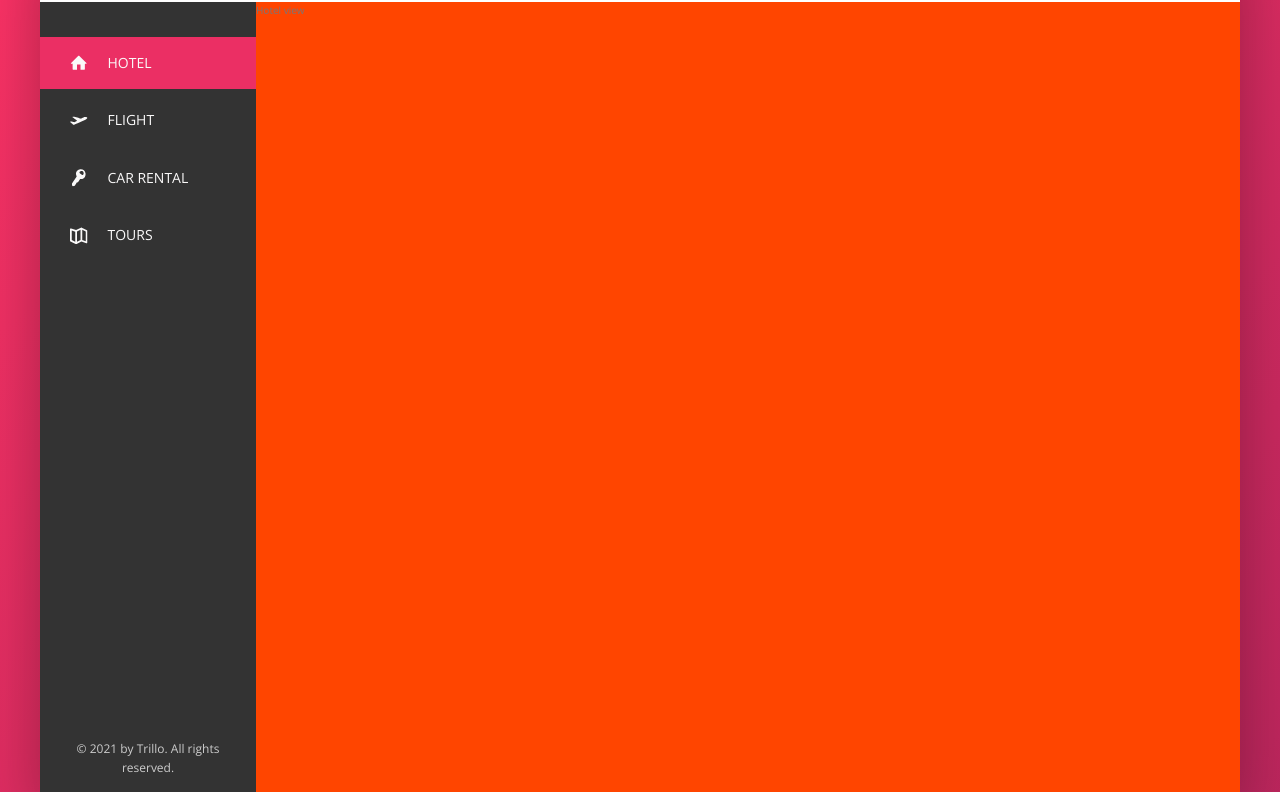
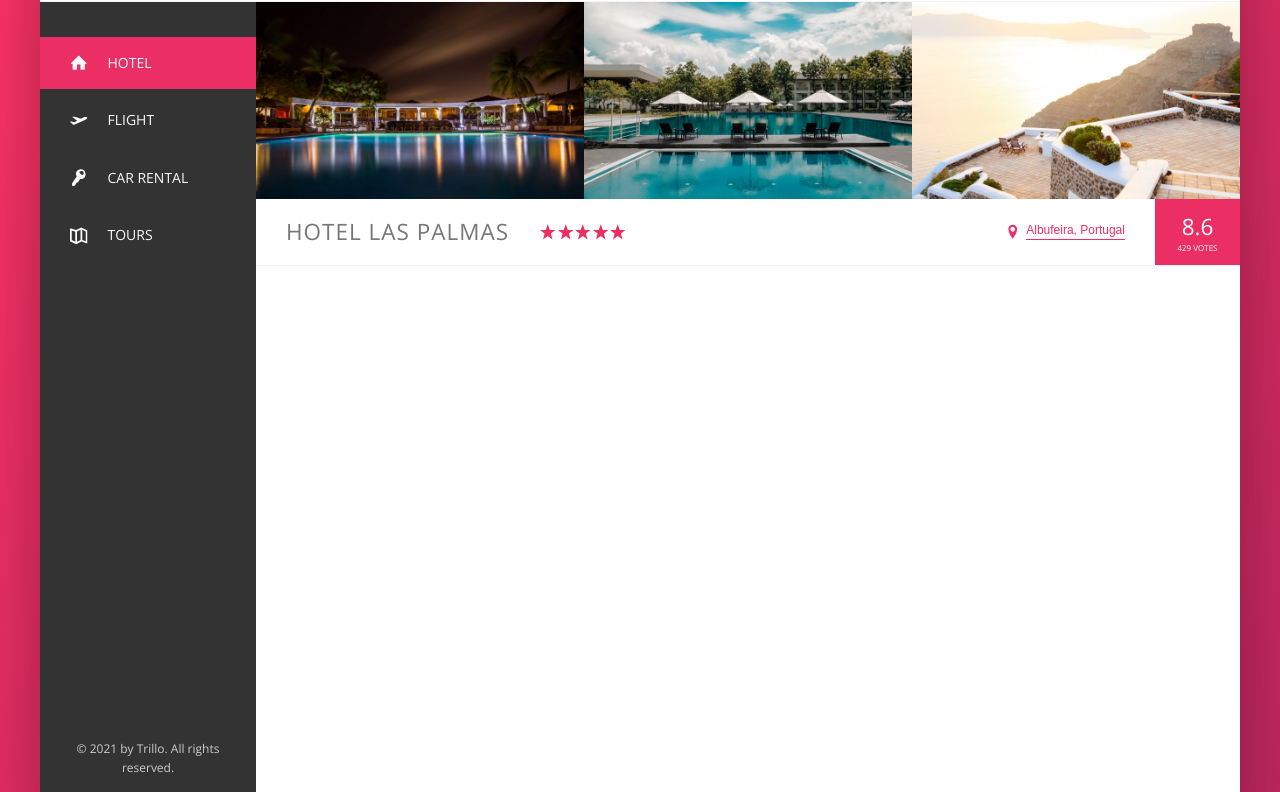
Before and after one commit to rsous/Trillo, a website: page index.html in a window 1280 px wide. Shown: the part 148-940 px from the top of the page. Drawn offline with nearby package versions, Linux system fonts and the light colour scheme.

Commit message:
Building the Hotel Overview

```diff
--- a/index.html
+++ b/index.html
@@ -95,7 +95,64 @@
           <div class="legal">&copy; 2021 by Trillo. All rights reserved.</div>
         </nav>
 
-        <main class="hotel-view">Hotel view</main>
+        <main class="hotel-view">
+          <div class="gallery">
+            <figure class="gallery__item">
+              <img
+                src="img/hotel-1-min.jpg"
+                alt="Photo of hotel 1"
+                class="gallery__photo"
+              />
+            </figure>
+            <figure class="gallery__item">
+              <img
+                src="img/hotel-2-min.jpg"
+                alt="Photo of hotel 2"
+                class="gallery__photo"
+              />
+            </figure>
+            <figure class="gallery__item">
+              <img
+                src="img/hotel-3-min.jpg"
+                alt="Photo of hotel 3"
+                class="gallery__photo"
+              />
+            </figure>
+          </div>
+
+          <div class="overview">
+            <h1 class="overview__heading">Hotel Las Palmas</h1>
+            <div class="overview__stars">
+              <svg class="overview__icon-star">
+                <use xlink:href="img/sprite.svg#icon-star"></use>
+              </svg>
+              <svg class="overview__icon-star">
+                <use xlink:href="img/sprite.svg#icon-star"></use>
+              </svg>
+              <svg class="overview__icon-star">
+                <use xlink:href="img/sprite.svg#icon-star"></use>
+              </svg>
+              <svg class="overview__icon-star">
+                <use xlink:href="img/sprite.svg#icon-star"></use>
+              </svg>
+              <svg class="overview__icon-star">
+                <use xlink:href="img/sprite.svg#icon-star"></use>
+              </svg>
+            </div>
+
+            <div class="overview__location">
+              <svg class="overview__icon-location">
+                <use xlink:href="img/sprite.svg#icon-location-pin"></use>
+              </svg>
+              <button class="btn-inline">Albufeira, Portugal</button>
+            </div>
+
+            <div class="overview__rating">
+              <div class="overview__rating-average">8.6</div>
+              <div class="overview__rating-count">429 votes</div>
+            </div>
+          </div>
+        </main>
       </div>
     </div>
   </body>
--- a/sass/_components.scss
+++ b/sass/_components.scss
@@ -184,3 +184,119 @@
   text-align: center;
   padding: 2.5rem;
 }
+
+/////////////////////////////////////////
+// GALLERY
+
+.gallery {
+  display: flex;
+
+  &__photo {
+    width: 100%;
+    display: block;
+  }
+}
+
+/////////////////////////////////////////
+// OVERVIEW
+
+.overview {
+  display: flex;
+  align-items: center;
+  border-bottom: 1px solid var(--color-grey-light-2);
+
+  &__heading {
+    font-size: 2.25rem;
+    font-weight: 300;
+    text-transform: uppercase;
+    letter-spacing: 1px;
+    padding: 1.5rem 3rem;
+  }
+
+  &__stars {
+    margin-right: auto;
+    display: flex;
+  }
+
+  &__icon-star,
+  &__icon-location {
+    width: 1.75rem;
+    height: 1.75rem;
+    fill: var(--color-primary);
+  }
+
+  &__location {
+    font-size: 1.2rem;
+    display: flex;
+    align-items: center;
+  }
+
+  &__icon-location {
+    margin-right: 0.5rem;
+  }
+
+  &__rating {
+    background-color: var(--color-primary);
+    color: #fff;
+    margin-left: 3rem;
+    padding: 0 2.25rem;
+    align-self: stretch;
+
+    display: flex;
+    flex-direction: column;
+    align-items: center;
+    justify-content: center;
+  }
+
+  &__rating-average {
+    font-size: 2.25rem;
+    font-weight: 300;
+    margin-bottom: -3px;
+  }
+
+  &__rating-count {
+    font-size: 0.8rem;
+    text-transform: uppercase;
+  }
+}
+
+/////////////////////////////////////////
+// BUTTON
+
+.btn-inline {
+  border: none;
+  color: var(--color-primary);
+  font-size: inherit;
+  border-bottom: 1px solid currentColor;
+  padding-bottom: 2px;
+  display: inline-block;
+  background-color: transparent;
+  cursor: pointer;
+  transition: all 0.2s;
+
+  &:hover {
+    color: var(--color-grey-dark-1);
+  }
+
+  &:focus {
+    outline: none;
+    animation: pulsate 1s infinite;
+  }
+}
+
+@keyframes pulsate {
+  0% {
+    transform: scale(1);
+    box-shadow: none;
+  }
+
+  50% {
+    transform: scale(1.05);
+    box-shadow: 0 1rem 4rem rgba(0, 0, 0, 0.25);
+  }
+
+  100% {
+    transform: scale(1);
+    box-shadow: none;
+  }
+}
--- a/sass/_layout.scss
+++ b/sass/_layout.scss
@@ -11,7 +11,7 @@
   font-size: 1.4rem;
   height: 7rem;
   background-color: #fff;
-  border-bottom: var(--color-grey-light-2);
+  border-bottom: 1px solid var(--color-grey-light-2);
 
   display: flex;
   justify-content: space-between;
@@ -36,7 +36,6 @@
   background-color: #fff;
 
   //TEST
-  background-color: orangered;
   height: 80rem;
 
   flex: 1;
```
Also changed, not shown: css/style.css, img/hotel-1-min.jpg (added), img/hotel-2-min.jpg (added), img/hotel-3-min.jpg (added), img/hotel-3.jpg (deleted), 2 other files.
